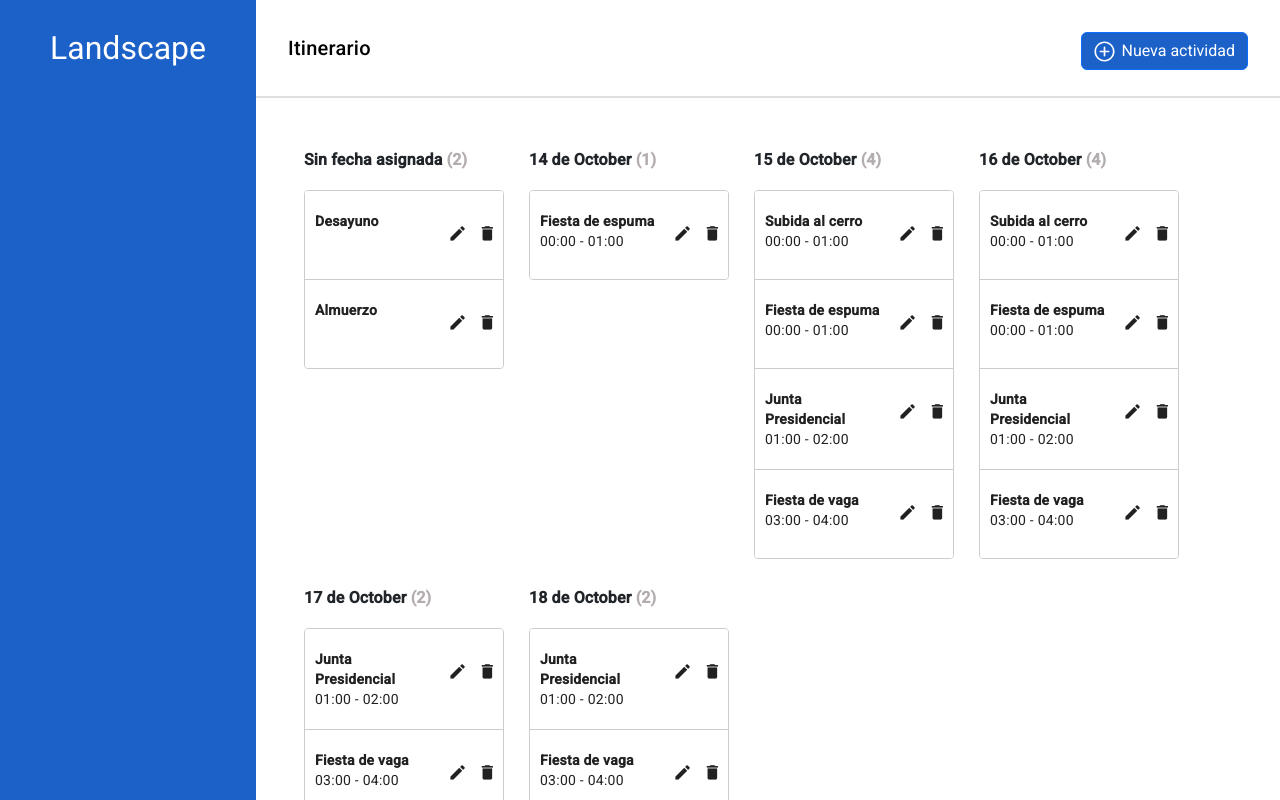
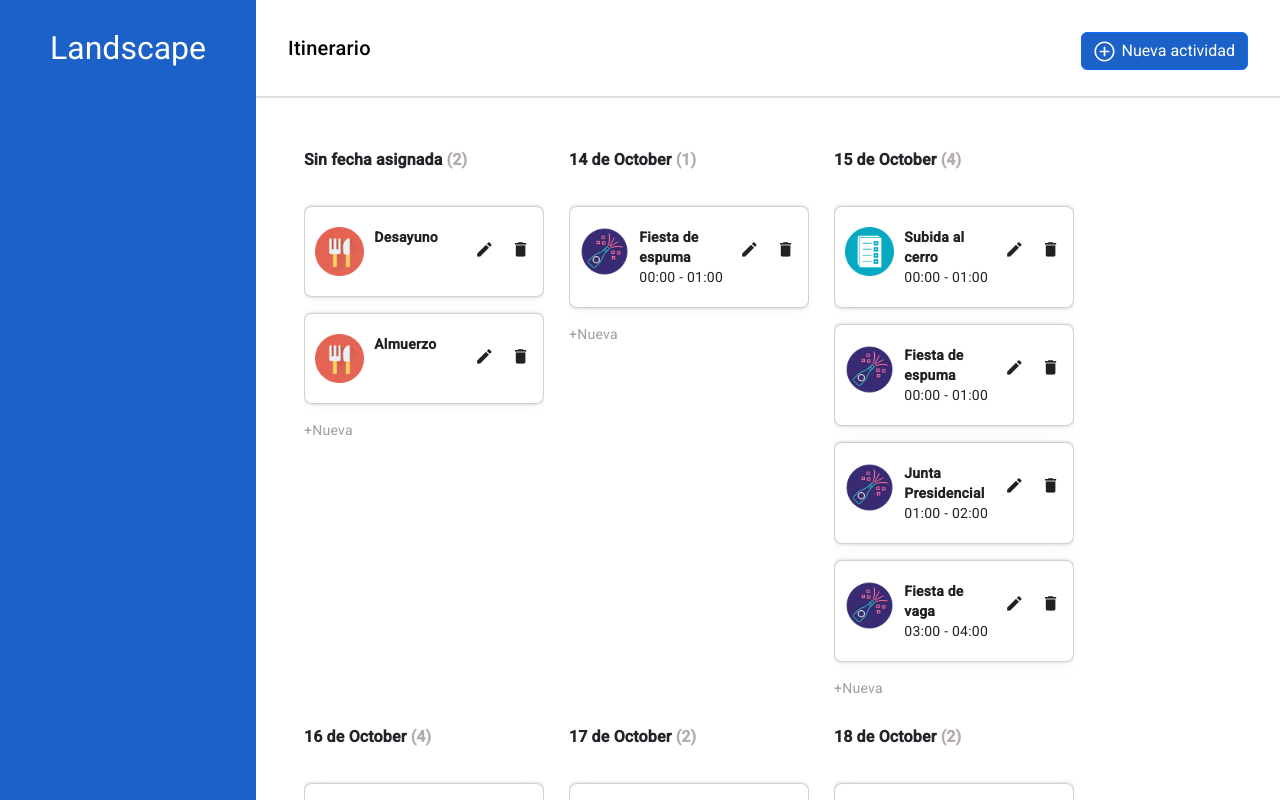
Before and after one commit to DannyDC94/itinerary, an Angular app: page /#/task in a window 1280 px wide. Shown: the top 800 px of the page. Built offline with nearby package versions, Linux system fonts and the light colour scheme.

Commit message:
Fixed Styles

```diff
--- a/src/app/data/mock-data.ts
+++ b/src/app/data/mock-data.ts
@@ -1,5 +1,5 @@
 import { Utils } from '../utils/utils'
-import {Task} from "../models/itinerary.model";
+import {Activity, Status, Task} from "../models/itinerary.model";
 const utils = new Utils();
 export const MOCK_DATA: Array<Task> = [
   {
@@ -51,3 +51,59 @@ export const MOCK_DATA: Array<Task> = [
     status: 'DONE'
   }
 ];
+
+export const MOCK_ACTIVITIES: Array<Activity> = [
+  {
+    id: 1,
+    name: 'OTHER',
+    image: './assets/imgs/activities/help.png'
+  },
+  {
+    id: 2,
+    name: 'FOOD',
+    image: './assets/imgs/activities/food.png'
+  },
+  {
+    id: 3,
+    name: 'ACTIVITY',
+    image: './assets/imgs/activities/list.png'
+  },
+  {
+    id: 4,
+    name: 'PARTY',
+    image: './assets/imgs/activities/party.png'
+  },
+  {
+    id: 5,
+    name: 'WORK',
+    image: './assets/imgs/activities/work.png'
+  },
+  {
+    id: 6,
+    name: 'EXERCISE',
+    image: './assets/imgs/activities/training.png'
+  },
+  {
+    id: 7,
+    name: 'TRANSPORT',
+    image: './assets/imgs/activities/transport.png'
+  }
+];
+
+export const MOCK_STATUS: Array<Status> = [
+  {
+    id: 1,
+    name: 'TO_DO',
+    description: 'Por hacer'
+  },
+  {
+    id: 2,
+    name: 'IN_PROGRESS',
+    description: 'En progreso'
+  },
+  {
+    id: 3,
+    name: 'DONE',
+    description: 'Finalizado'
+  }
+];
--- a/src/app/models/itinerary.model.ts
+++ b/src/app/models/itinerary.model.ts
@@ -1,6 +1,7 @@
 export interface Activity {
   id: number,
-  name: string
+  name: string,
+  image: string
 }
 export interface Status {
   id: number,
--- a/src/app/pages/task/task.component.html
+++ b/src/app/pages/task/task.component.html
@@ -24,9 +24,12 @@
         (cdkDropListDropped)="drop($event, item, templateAlert)">
         <div class="example-box" *ngFor="let t of item.task" cdkDrag>
           <div style="width: 100%; display: flex;">
-            <div class="col-8">
+            <div class="col-3">
+              <img style="width: 90%;" [src]="t.image"/>
+            </div>
+            <div class="col-5">
               <div class="title-box">{{t.title}}</div>
-              <div>{{t.hourTask}}</div>
+              <div class="time-box">{{t.hourTask}}</div>
             </div>
             <div class="col-2">
               <button mat-icon-button (click)="viewTask(template, t)">
@@ -40,6 +43,9 @@
             </div>
           </div>
         </div>
+      </div>
+      <div class="row btn-new">
+        <label>+Nueva</label>
       </div>
     </div>
   </div>
--- a/src/app/pages/task/task.component.scss
+++ b/src/app/pages/task/task.component.scss
@@ -87,12 +87,16 @@ main {
   font-weight: 600;
 }
 
+.title-box, .time-box {
+  padding-left: 0.3rem;
+}
+
 .count {
   color: #b4adad;
 }
 
 .example-container {
-  width: 200px;
+  width: 15rem;
   max-width: 100%;
   margin: 0 25px 25px 0;
   display: inline-block;
@@ -100,7 +104,6 @@ main {
 }
 
 .example-list {
-  border: solid 1px #ccc;
   min-height: 60px;
   background: white;
   border-radius: 4px;
@@ -110,8 +113,9 @@ main {
 
 .example-box {
   padding: 20px 10px;
-  border-bottom: solid 1px #ccc;
+  border: solid 1px #d1d1d1;
   color: rgba(0, 0, 0, 0.87);
+  margin: 1rem auto;
   display: flex;
   flex-direction: row;
   align-items: center;
@@ -120,6 +124,8 @@ main {
   cursor: move;
   background: white;
   font-size: 14px;
+  border-radius: 0.5rem;
+  box-shadow: rgba(67, 71, 85, 0.27) 0px 0px 0.25em, rgba(90, 125, 188, 0.05) 0px 0.25em 1em;
 }
 
 .cdk-drag-preview {
@@ -136,10 +142,6 @@ main {
 
 .cdk-drag-animating {
   transition: transform 250ms cubic-bezier(0, 0, 0.2, 1);
-}
-
-.example-box:last-child {
-  border: none;
 }
 
 .example-list.cdk-drop-list-dragging .example-box:not(.cdk-drag-placeholder) {
@@ -178,3 +180,7 @@ main {
   font-weight: 600;
   margin-bottom: 0.4rem;
 }
+
+.btn-new {
+  color: #9f9d9d;
+}
--- a/src/app/pages/task/task.component.ts
+++ b/src/app/pages/task/task.component.ts
@@ -5,9 +5,9 @@ import { DateTime } from "luxon";
 import { environment } from '../../../environments/environment';
 import { AlertComponent } from 'ngx-bootstrap/alert';
 import { Utils } from '../../utils/utils'
-import { MOCK_DATA } from '../../data/mock-data'
+import { MOCK_DATA, MOCK_ACTIVITIES, MOCK_STATUS } from '../../data/mock-data'
 import { CdkDragDrop, moveItemInArray, transferArrayItem,} from '@angular/cdk/drag-drop';
-import {Task} from "../../models/itinerary.model";
+import {Activity, Task} from "../../models/itinerary.model";
 
 @Component({
   selector: 'app-task',
@@ -148,13 +148,14 @@ export class TaskComponent {
         const newTask = {
           id: t.activityId,
           title: t.title,
-          type: "FOOD",
+          type: t.type,
+          image: this.getImageByType(t.type),
           dateTask: t.startDate === null ? '' : t.startDate.split(' ')[0],
           fromDate: t.startDate,
           toDate: t.endDate,
           hourTask: hour,
           hourStart,
-          status: null
+          status: this.getDescriptionByStatus(t.status)
         }
         allTask.push(newTask);
       } else {
@@ -182,13 +183,14 @@ export class TaskComponent {
           const newTask = {
             id: t.activityId,
             title: t.title,
-            type: "FOOD",
+            type: t.type,
+            image: this.getImageByType(t.type),
             dateTask: dateT,
             hourTask: hour,
             fromDate: t.startDate,
             toDate: t.endDate,
             hourStart,
-            status: null
+            status: this.getDescriptionByStatus(t.status)
           }
           allTask.push(newTask);
         });
@@ -197,6 +199,16 @@ export class TaskComponent {
     const tasksTemp = this.orderTask(allTask);
     this.allTaskInv = tasksTemp;
     this.buildListItinerary(tasksTemp);
+  }
+
+  getImageByType(type: string): string {
+    const activity = MOCK_ACTIVITIES.find(act => act.name === type);
+    return (activity ? activity.image : MOCK_ACTIVITIES[0].image);
+  }
+
+  getDescriptionByStatus(status: string | null): string {
+    const description = MOCK_STATUS.find(mStatus => mStatus.name === status);
+    return (description ? description.description : MOCK_STATUS[0].description);
   }
 
   buildListItinerary(tasks: any[]) {
```
